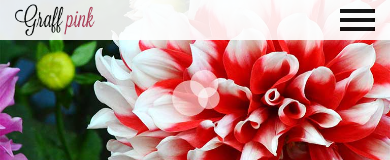
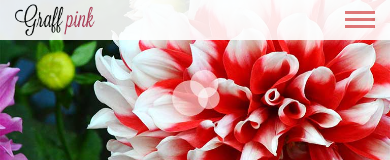
Before and after one commit to danielemesh/ng2-template, an Angular app: page / in a window 390 px wide. Shown: the top 160 px of the page. Built offline with nearby package versions, Linux system fonts and the light colour scheme.

Commit message:
Hamburger scss variables

```diff
--- a/src/app/navbar/navbar.component.scss
+++ b/src/app/navbar/navbar.component.scss
@@ -1,4 +1,11 @@
 @import '../../assets/styles/shared';
+
+// Local Variables
+$hb-width: 30px;
+$hb-bar-height: 3px;
+$hb-bar-offset: 7px;
+$hb-color: #de6d6e;
+$hb-anim-time: 0.2s;
 
 .navbar {
   opacity: 0.9;
@@ -18,18 +25,18 @@
 
     .bar {
       background: transparent;
-      transition: background 0s 0.2s;
+      transition: background 0s $hb-anim-time;
 
       &:before {
         top: 0;
         transform: rotate(45deg);
-        transition: top 0.2s 0s, transform 0.2s 0.2s;
+        transition: top $hb-anim-time 0s, transform $hb-anim-time $hb-anim-time;
       }
 
       &:after {
         bottom: 0;
         transform: rotate(-45deg);
-        transition: bottom 0.2s 0s, transform 0.2s 0.2s;
+        transition: bottom $hb-anim-time 0s, transform $hb-anim-time $hb-anim-time;
       }
     }
   }
@@ -57,9 +64,9 @@
 .hamburger {
   position: absolute;
   right: 15px;
-  width: 35px;
+  width: $hb-width;
   height: 100%;
-  transition: transform 0.2s;
+  transition: transform $hb-anim-time;
   user-select: none;
 }
 
@@ -67,9 +74,9 @@
   position: absolute;
   top: 44%;
   width: 100%;
-  height: 4px;
-  background: #000;
-  transition: background 0s 0.2s;
+  height: $hb-bar-height;
+  background: $hb-color;
+  transition: background 0s $hb-anim-time;
 
   &:before,
   &:after {
@@ -77,19 +84,19 @@
     display: block;
     left: 0;
     width: 100%;
-    height: 4px;
-    background-color: #000;
+    height: $hb-bar-height;
+    background-color: $hb-color;
     content: "";
   }
 
   &:before {
-    top: -9px;
-    transition: top 0.2s 0.2s, transform 0.2s 0s;
+    top: -$hb-bar-offset;
+    transition: top $hb-anim-time $hb-anim-time, transform $hb-anim-time 0s;
   }
 
   &:after {
-    bottom: -9px;
-    transition: bottom 0.2s 0.2s, transform 0.2s 0s;
+    bottom: -$hb-bar-offset;
+    transition: bottom $hb-anim-time $hb-anim-time, transform $hb-anim-time 0s;
   }
 }
 
```
